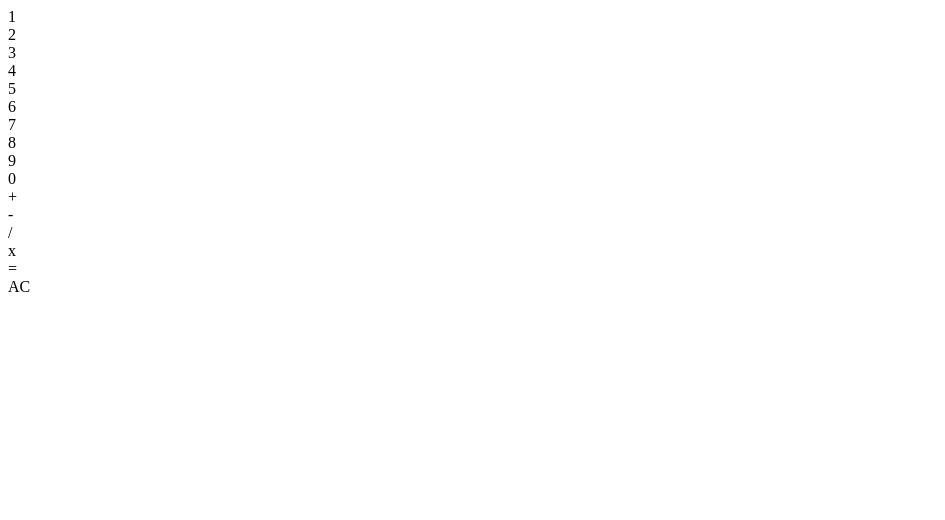
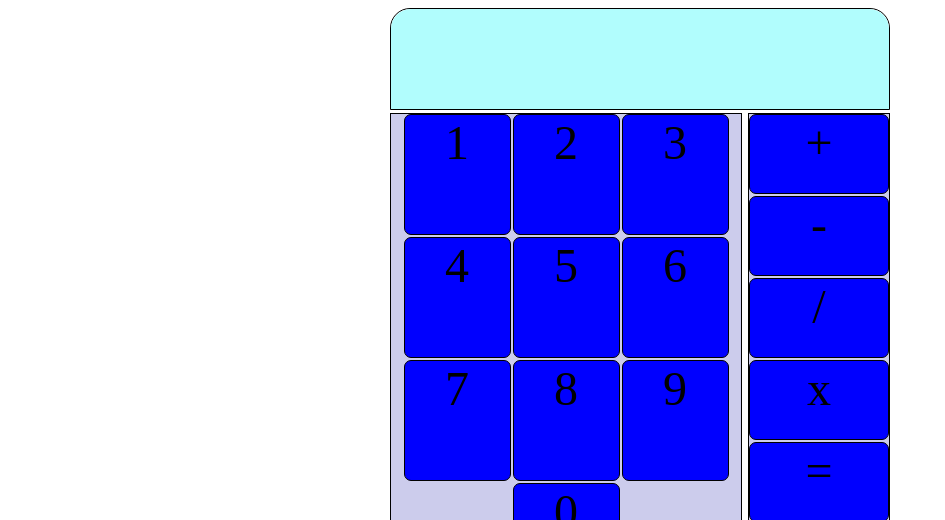
Before and after one commit to Ifeanyiezeokafor/Calculator-, a plain HTML site: page index.html in a window 1280 px wide. Shown: the top 520 px of the page, without its empty margins (0-945 px from the left). Drawn offline with Linux system fonts and the light colour scheme.

Commit message:
created and attached the css file
this then forms the UI

```diff
--- /dev/null
+++ b/calculator.css
@@ -0,0 +1,75 @@
+.display-container,.numbers,.numbers>div,.operator,.operator>div{
+    border-style: solid;
+    border-width: 1px;
+    border-color: black;
+    gap: 2px;
+}
+
+.numbers>div,.operator>div{
+    border-radius: 7px;
+    background-color: blue;
+}
+
+body{
+    display: flex;
+    justify-content: center;
+}
+
+.container{
+    width: 500px;
+    height: 600px;
+    border-radius: 20px;
+    display: flex;
+    flex-wrap: wrap;
+    justify-content: space-between;
+}
+
+.display-container{
+    flex-basis: 100%;
+    display: flex;
+    height: 100px;
+    border-top-right-radius: 20px;
+    border-top-left-radius: 20px;
+}
+
+.display{
+    background-color: rgb(177, 253, 253);
+    flex-grow: 1;
+    border-top-right-radius: 20px;
+    border-top-left-radius: 20px;
+}
+
+.numbers{
+    flex-basis: 70%;
+    height: 490px;
+    display: flex;
+    flex-wrap: wrap;
+    justify-content: center;
+    background-color: rgb(204, 204, 236);
+}
+
+.numbers>div{
+    flex-basis: 30%;
+    font-size: xxx-large;
+    text-align: center;
+}
+
+.operator{
+    flex-basis: 28%;
+    height: 490px;
+    display: flex;
+    flex-wrap: wrap;
+    flex-direction: column;
+    justify-content: center;
+    background-color: rgb(204, 204, 236);
+}
+
+.operator>div{
+    font-size: xxx-large;
+    text-align: center;
+    flex-grow: 1;
+}
+
+.clicked{
+    background-color: rgb(163, 163, 223);
+}
--- a/index.html
+++ b/index.html
@@ -3,7 +3,8 @@
 <head>
     <meta charset="UTF-8">
     <meta name="viewport" content="width=device-width, initial-scale=1.0">
-    <title>Document</title>
+    <title>CALCULATOR</title>
+    <link href="calculator.css" rel="stylesheet">
 </head>
 <body>
     <div class="container">
```
